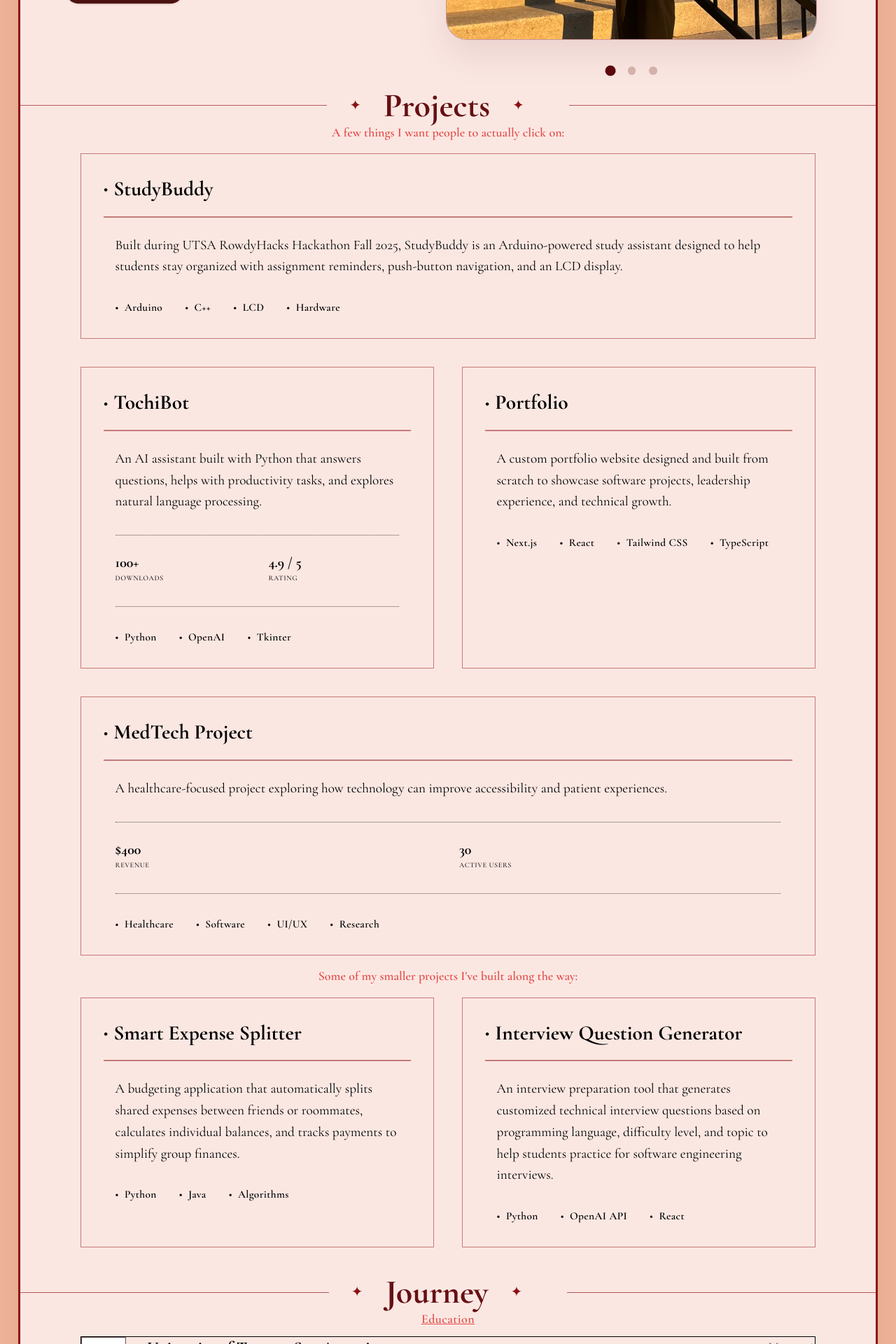
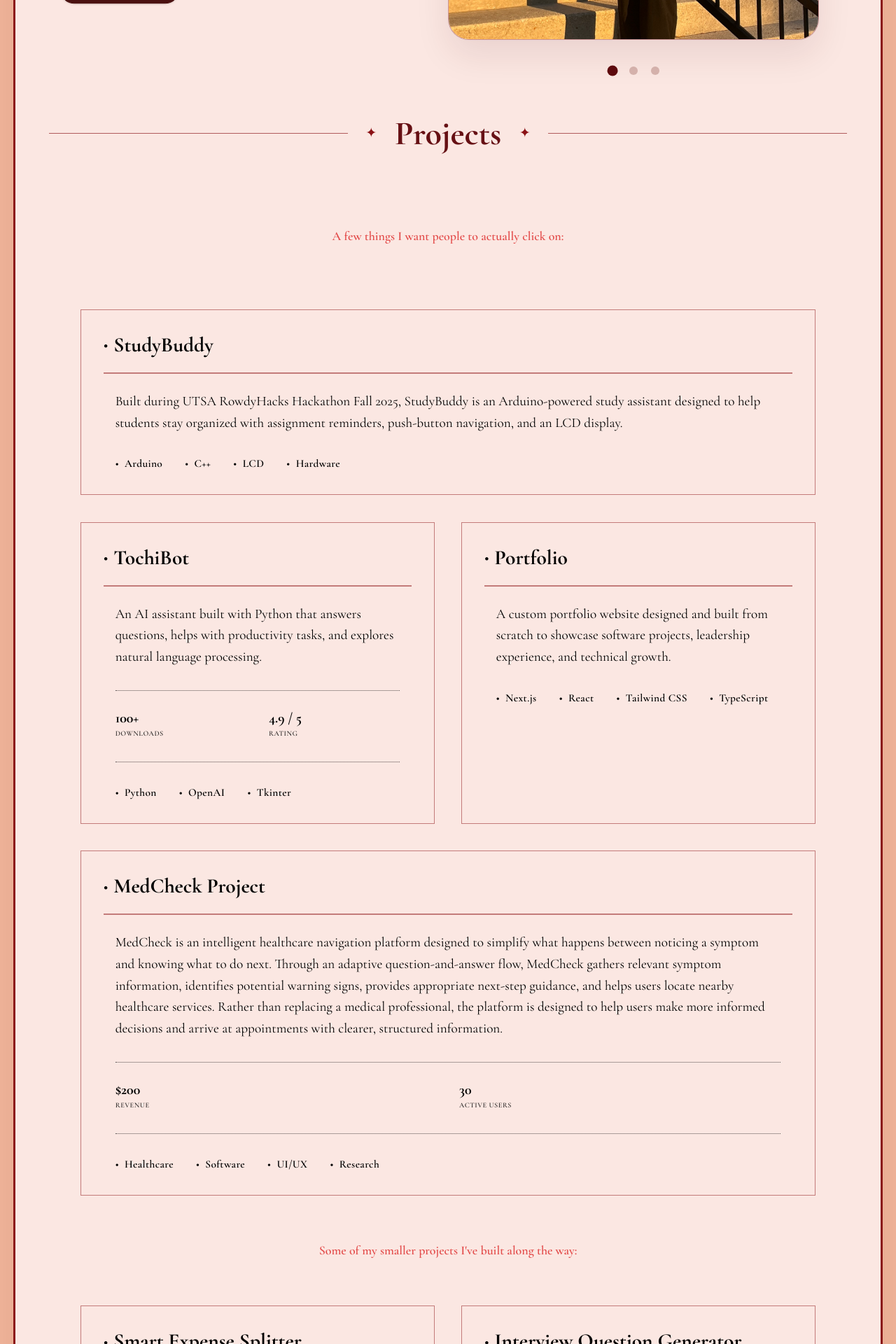
Before and after one commit to Karenkay6/portfolio, a Next.js app: page / in a window 1280 px wide. Shown: the part 660-2580 px from the top of the page at 70% size. Built offline with nearby package versions, Linux system fonts and the light colour scheme.

Commit message:
Update portfolio sections and resume

```diff
--- a/components/BeyondCode.tsx
+++ b/components/BeyondCode.tsx
@@ -21,20 +21,62 @@ const hobbies = [
 
 export default function BeyondCode() {
   return (
+    <section
+      id="beyond"
+      className="
+        flex
+        flex-col
+        pb-24
 
-    <section id="beyond" className="flex flex-col pb-40">
-         <div className="h-[35px]" />
+        sm:pb-32
+        lg:pb-40
+      "
+    >
+      <div className="h-[35px]" />
+
       <SectionDivider title="Beyond Code" />
 
-       <div className="h-[5px]" />
+      <div className="h-[5px]" />
 
-      <div className="flex flex-col items-center px-6 pb-40 pt-16">
+      <div
+        className="
+          flex
+          flex-col
+          items-center
+          px-4
+          pb-24
+          pt-12
+
+          sm:px-6
+          sm:pb-32
+          sm:pt-16
+
+          lg:pb-40
+        "
+      >
         <div className="w-full max-w-[950px]">
-          <p className="text-center text-lg font-semibold leading-13 text-[#d10d0d]">
+          <p className="text-center text-lg font-semibold leading-8 text-[#d10d0d] sm:leading-[3.25rem]">
             Other things I find joy in:
           </p>
- <div className="h-[25px]" />
-          <div className="mt-16 grid grid-cols-1 gap-10 md:grid-cols-3">
+
+          <div className="h-[25px]" />
+
+          <div
+            className="
+              mt-10
+              grid
+              grid-cols-1
+              gap-6
+
+              sm:mt-14
+              sm:grid-cols-2
+              sm:gap-8
+
+              lg:mt-16
+              lg:grid-cols-3
+              lg:gap-10
+            "
+          >
             {hobbies.map((hobby) => (
               <Link
                 key={hobby.title}
@@ -42,7 +84,7 @@ export default function BeyondCode() {
                 className="
                   group
                   flex
-                  min-h-[230px]
+                  min-h-[190px]
                   flex-col
                   items-center
                   justify-center
@@ -50,24 +92,32 @@ export default function BeyondCode() {
                   border-2
                   border-[#300d0d]
                   bg-[#300d0d]/80
-                  px-8
-                  py-10
+                  px-6
+                  py-8
                   text-center
                   text-[#c2ccc1]
                   shadow-md
                   transition-all
                   duration-300
+
                   hover:-translate-y-1
                   hover:bg-[#e7dbdb]
                   hover:text-[#300d0d]
                   hover:shadow-lg
+
+                  sm:min-h-[210px]
+                  sm:px-7
+
+                  lg:min-h-[230px]
+                  lg:px-8
+                  lg:py-10
                 "
               >
-                <h3 className="text-3xl font-semibold">
+                <h3 className="text-2xl font-semibold sm:text-3xl">
                   {hobby.title}
                 </h3>
 
-                <p className="mt-4 max-w-[280px] text-lg font-medium leading-7 opacity-80">
+                <p className="mt-4 max-w-[280px] text-base font-medium leading-7 opacity-80 sm:text-lg">
                   {hobby.description}
                 </p>
 
--- a/components/ContactSection.tsx
+++ b/components/ContactSection.tsx
@@ -99,13 +99,15 @@ function ContactSection() {
             key={contact.title}
             href={contact.href}
             target={
-              contact.href.startsWith("http") ? "_blank" : undefined
-            }
-            rel={
-              contact.href.startsWith("http")
-                ? "noopener noreferrer"
-                : undefined
-            }
+  contact.href.startsWith("http") || contact.href.endsWith(".pdf")
+    ? "_blank"
+    : undefined
+}
+rel={
+  contact.href.startsWith("http") || contact.href.endsWith(".pdf")
+    ? "noopener noreferrer"
+    : undefined
+}
             className="
               group
               flex
--- a/components/Frame.tsx
+++ b/components/Frame.tsx
@@ -8,13 +8,16 @@ export default function Frame({ children }: FrameProps) {
       className="
         relative
         mx-auto
-        min-h-[calc(100dvh-1rem)]
-        w-[min(96vw,1500px)]
+        min-h-[calc(100vh-12px)]
+
+        w-[calc(100%-clamp(12px,3vw,64px))]
+        max-w-[1500px]
+
         overflow-hidden
 
-        rounded-[clamp(1.5rem,3vw,2.75rem)]
+        rounded-[clamp(28px,3vw,42px)]
 
-        border-[clamp(3px,0.3vw,4px)]
+        border-[clamp(3px,0.28vw,4px)]
         border-[#8b1115]
 
         bg-[#fbe7e2]
--- a/components/SectionDivider.tsx
+++ b/components/SectionDivider.tsx
@@ -6,29 +6,65 @@ export default function SectionDivider({
   title,
 }: SectionDividerProps) {
   return (
-
-    <div className="w-full px-8 pt-10 md:px-12">
-      <div className="flex items-center gap-5 md:gap-8">
+    <div
+      style={{
+        paddingLeft: "clamp(16px, 4vw, 48px)",
+        paddingRight: "clamp(16px, 4vw, 48px)",
+        paddingTop: "clamp(28px, 4vw, 40px)",
+      }}
+      className="w-full"
+    >
+      <div
+        style={{
+          gap: "clamp(8px, 2vw, 32px)",
+        }}
+        className="
+          flex
+          items-center
+        "
+      >
         <div className="h-px flex-1 bg-[#8b1115]/65" />
 
-        <span className="text-xl text-[#8b1115]">✦</span>
+        <span
+          style={{
+            fontSize: "clamp(14px, 1.5vw, 20px)",
+          }}
+          className="
+            shrink-0
+            text-[#8b1115]
+          "
+        >
+          ✦
+        </span>
 
         <h2
+          style={{
+            fontSize: "clamp(2rem, 4vw, 3rem)",
+          }}
           className="
+            shrink-0
             whitespace-nowrap
             text-center
-            text-4xl
             font-bold
             leading-none
             text-[#661014]
-            md:text-5xl
           "
         >
           {title}
         </h2>
 
-        <span className="text-xl text-[#8b1115]">✦</span>
-<div className="h-[10px]" />
+        <span
+          style={{
+            fontSize: "clamp(14px, 1.5vw, 20px)",
+          }}
+          className="
+            shrink-0
+            text-[#8b1115]
+          "
+        >
+          ✦
+        </span>
+
         <div className="h-px flex-1 bg-[#8b1115]/65" />
       </div>
     </div>
--- a/components/WorkGallery.tsx
+++ b/components/WorkGallery.tsx
@@ -7,53 +7,63 @@ export default function WorkGallery() {
   return (
     <section
       id="projects"
-      className="flex scroll-mt-28 flex-col"
+      className="
+        flex
+        scroll-mt-28
+        flex-col
+      "
     >
       <SectionDivider title="Projects" />
 
-
       <div
+        style={{
+          paddingLeft: "clamp(16px, 4vw, 40px)",
+          paddingRight: "clamp(16px, 4vw, 40px)",
+          paddingTop: "clamp(40px, 6vw, 80px)",
+          paddingBottom: "clamp(40px, 6vw, 80px)",
+        }}
         className="
           flex
           flex-col
           items-center
-          px-4
-          py-10
-
-          sm:px-6
-          sm:py-16
-
-          lg:py-20
         "
       >
         <div className="w-full max-w-[1050px]">
           {/* PROJECTS SUBTITLE */}
-          <div className="mt-8">
-            <p className="text-center text-lg font-semibold leading-relaxed text-[#db1717]/75">
+          <div
+            style={{
+              marginTop: "clamp(20px, 3vw, 32px)",
+            }}
+          >
+            <p
+              style={{
+                fontSize: "clamp(15px, 1.4vw, 18px)",
+              }}
+              className="
+                text-center
+                font-semibold
+                leading-relaxed
+                text-[#db1717]/75
+              "
+            >
               A few things I want people to actually click on:
             </p>
           </div>
 
-          <div className="h-[15px]" />
-
-          {/* MAIN PROJECTS GALLERY */}
+          {/* MAIN PROJECT GRID */}
           <div
+            style={{
+              marginTop: "clamp(45px, 7vw, 96px)",
+              gap: "clamp(24px, 3vw, 40px)",
+            }}
             className="
-              mt-10
               grid
               w-full
               grid-cols-1
-              gap-6
-
-              sm:mt-16
-              sm:gap-8
-
               md:grid-cols-2
-
-              lg:mt-24
-              lg:gap-10
             "
           >
+            {/* STUDYBUDDY */}
             <div className="md:col-span-2">
               <ProjectTile
                 title="StudyBuddy"
@@ -63,6 +73,7 @@ export default function WorkGallery() {
               />
             </div>
 
+            {/* TOCHIBOT */}
             <ProjectTile
               title="TochiBot"
               color={cardColor}
@@ -74,48 +85,68 @@ export default function WorkGallery() {
               activeUsersLabel="Rating"
             />
 
+            {/* PORTFOLIO */}
             <ProjectTile
               title="Portfolio"
               color={cardColor}
-              tech={["Next.js", "React", "Tailwind CSS", "TypeScript"]}
+              tech={[
+                "Next.js",
+                "React",
+                "Tailwind CSS",
+                "TypeScript",
+              ]}
               description="A custom portfolio website designed and built from scratch to showcase software projects, leadership experience, and technical growth."
             />
 
+            {/* MEDTECH */}
             <div className="md:col-span-2">
               <ProjectTile
-                title="MedTech Project"
+                title="MedCheck Project"
                 color={cardColor}
-                tech={["Healthcare", "Software", "UI/UX", "Research"]}
-                description="A healthcare-focused project exploring how technology can improve accessibility and patient experiences."
-                revenue="$400"
+                tech={[
+                  "Healthcare",
+                  "Software",
+                  "UI/UX",
+                  "Research",
+                ]}
+                description="MedCheck is an intelligent healthcare navigation platform designed to simplify what happens between noticing a symptom and knowing what to do next. Through an adaptive question-and-answer flow, MedCheck gathers relevant symptom information, identifies potential warning signs, provides appropriate next-step guidance, and helps users locate nearby healthcare services. Rather than replacing a medical professional, the platform is designed to help users make more informed decisions and arrive at appointments with clearer, structured information."
+                revenue="$200"
                 activeUsers="30"
               />
             </div>
           </div>
 
-          <div className="h-[15px]" />
-
-          {/* SMALLER PROJECTS SUBTITLE */}
-          <div className="py-10 sm:py-14">
-            <p className="text-center text-lg font-semibold leading-relaxed text-[#db1717]/75">
+          {/* SMALL PROJECTS SUBTITLE */}
+          <div
+            style={{
+              paddingTop: "clamp(42px, 6vw, 64px)",
+              paddingBottom: "clamp(42px, 6vw, 64px)",
+            }}
+          >
+            <p
+              style={{
+                fontSize: "clamp(15px, 1.4vw, 18px)",
+              }}
+              className="
+                text-center
+                font-semibold
+                leading-relaxed
+                text-[#db1717]/75
+              "
+            >
               Some of my smaller projects I&apos;ve built along the way:
             </p>
           </div>
 
-          <div className="h-[15px]" />
-
-          {/* SMALLER PROJECTS */}
+          {/* SMALL PROJECTS */}
           <div
+            style={{
+              gap: "clamp(24px, 3vw, 40px)",
+            }}
             className="
               grid
               grid-cols-1
-              gap-6
-
-              sm:gap-8
-
               md:grid-cols-2
-
-              lg:gap-10
             "
           >
             <ProjectTile
```
Also changed, not shown: components/Journey.tsx (+9 -9 lines).
